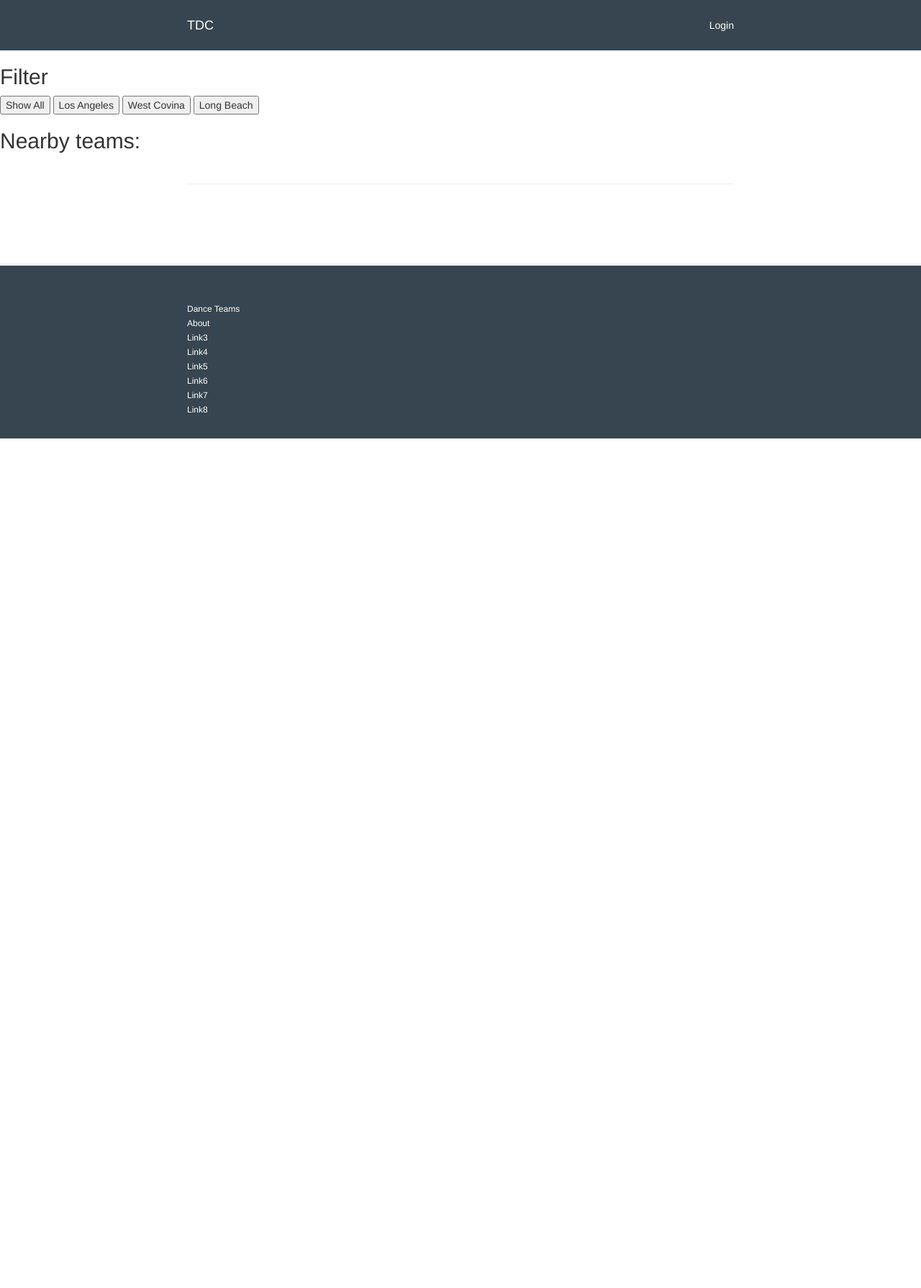
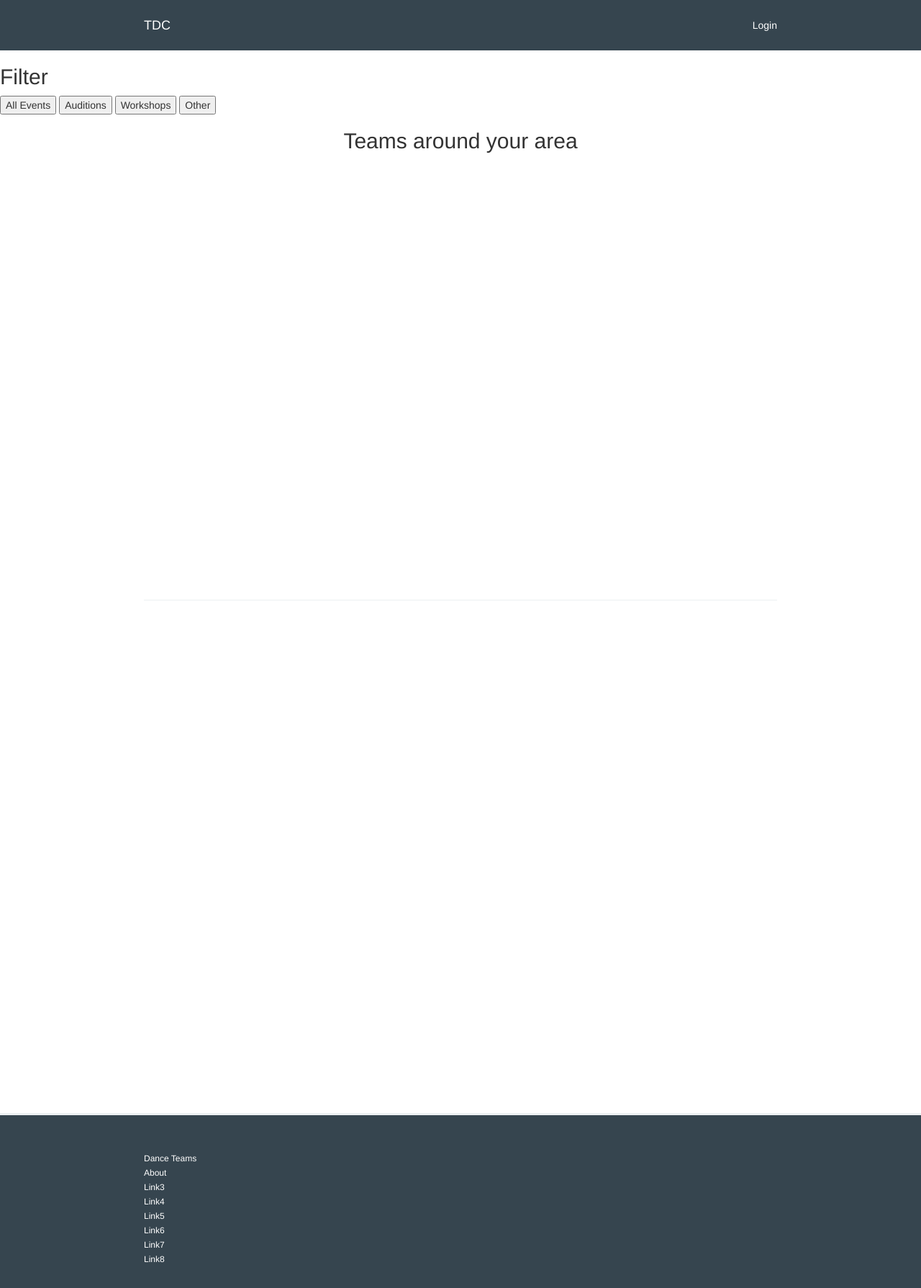
Before and after one commit to rlchung/TheDanceCommunity, a Node server app: page /cities/irvine in a window 1280 px wide. Shown: the whole page at 72% size. Before the commit the page ends 609 px from the top, so only its background shows below. Run offline with Node 20, Linux system fonts and the light colour scheme; the visitor is signed in with stand-in values (Sample User, id 1); data that the repository does not hold is empty; some libraries are stand-ins or nearby versions.

Commit message:
Changed filter categories to event categories

```diff
--- a/app.js
+++ b/app.js
@@ -13,7 +13,9 @@ var express         = require("express"),
     seedDB          = require("./seed"),
     restartData     = require("./restartData"),
     Locality        = require("./locality"),
-    Directories     = require("./directories");
+    Directories     = require("./directories"),
+    natural         = require("natural"),
+    classifier      = new natural.BayesClassifier();
     // Have yet to implement
     // User        = require('./models/user');
 
@@ -32,12 +34,10 @@ app.use(session({
 // seedDB();
 // restartData();
 
-
-
-Team.findByFbId(Directories.teamFbIdDirectory.samahangModern).exec(function(err,team){
-    if(err) console.log(err);
-    else TeamMethods.updateTeam(team[0]._id);
-})
+// Team.findByFbId(Directories.teamFbIdDirectory.samahangModern).exec(function(err,team){
+//     if(err) console.log(err);
+//     else TeamMethods.updateTeam(team[0]._id);
+// })
 
 // Team.findByFbId(Directories.teamFbIdDirectory.samahangModern).populate('events').exec(function(err,team){
 //     if(err) console.log(err);
@@ -52,7 +52,6 @@ var cityFunction = function(req,res){
     var formattedNearbyCity0 = req.session.nearby.formattedNearbyCity0;
     var formattedNearbyCity1 = req.session.nearby.formattedNearbyCity1;
     var formattedNearbyCity2 = req.session.nearby.formattedNearbyCity2;
-
 
     Team.find({location: {$in:[formattedNearbyCity0, formattedNearbyCity1, formattedNearbyCity2]}}).populate('events').exec(function(err,teamsFromDB){
         if(err)
--- a/public/resources/local.js
+++ b/public/resources/local.js
@@ -1,9 +1,12 @@
 /* global $*/
 
 // init Isotope
-var $grid = $('.grid').isotope({
+var $eventGrid = $('.event-grid').isotope({
   itemSelector: '.grid-item',
-  layoutMode: 'fitRows',
+  layoutMode: 'masonry',
+  masonry: {
+    columnWidth: 15
+  },
   getSortData: {
     category: '[data-category]',
     weight: function( itemElem ) {
@@ -17,7 +20,7 @@ var $grid = $('.grid').isotope({
 $('#filters').on( 'click', 'button', function() {
   var filterValue = $( this ).attr('data-filter');
   // use filterFn if matches value
-  $grid.isotope({ filter: filterValue });
+  $eventGrid.isotope({ filter: filterValue });
 });
 
 // change is-checked class on buttons
--- a/public/stylesheets/local.css
+++ b/public/stylesheets/local.css
@@ -20,7 +20,7 @@
 .container {
     width: 100%;
     min-width: 300px;
-    max-width: 780px;
+    max-width: 900px;
     padding: 10px;
     margin-right: auto;
     margin-left: auto;
@@ -38,6 +38,10 @@
     color: white;
 }
 
+.content h2 {
+    text-align: center;
+}
+
 .grid-item {
     position: relative;
     float: left;
@@ -53,9 +57,17 @@ img {
 /*CONTENT*/
 
 .teams {
-  width: 100%;
-  border-bottom: 1px solid #ecf0f1;
-  padding-bottom: 3%;
+    width: 100%;
+    border-bottom: 1px solid #ecf0f1;
+}
+
+.events {
+    width: 100%;
+    padding-top: 20px;
+}
+
+.content section {
+    min-height: 43em;
 }
 
 /*FOOTER*/
--- a/views/cities/local.ejs
+++ b/views/cities/local.ejs
@@ -24,31 +24,35 @@
         <section class="toolbar">
             <h2>Filter</h2>
             <div id="filters" class="button-group">
-                <button class="button is-checked" data-filter="*">Show All</button>
-                <button class="button" data-filter=".losAngeles">Los Angeles</button>
-                <button class="button" data-filter=".westCovina">West Covina</button>
-                <button class="button" data-filter=".longBeach">Long Beach</button>
+                <button class="button is-checked" data-filter="*">All Events</button>
+                <button class="button" data-filter=".audition">Auditions</button>
+                <button class="button" data-filter=".workshop">Workshops</button>
+                <button class="button" data-filter=".other">Other</button>
             </div>
         </section>
 
         <div class="content">
-            <h2> Nearby teams: </h2>
+            <h2> Teams around your area </h2>
             <div class="container">
                 <section class="teams">
-                    <div class="grid">
+                    <div class="team-grid">
                         <% teams.forEach(function(team){ %>
                             <div class="grid-item <%= team.location %>">
-                                <img class="teamThumbnail" src= "<%= team.profilePic%>"/>
+                                <a href="#">
+                                    <img class="teamThumbnail" src= "<%= team.profilePic%>"/>
+                                </a>
                             </div>
                         <% }) %>
                     </div>
                 </section>
                 <section class="events">
-                    <div class="grid">
+                    <div class="event-grid">
                         <% teams.forEach(function(team){ %>
                             <% team.events.forEach(function(event){ %>
-                                <div class="grid-item">
-                                    <img src= "<%= event.cover %>"/>
+                                <div class="grid-item <%= event.category %>" >
+                                    <a href="#">
+                                        <img src= "<%= event.cover %>"/>
+                                    </a>
                                 </div>
                             <% }) %>
                         <% }) %>
```
Also changed, not shown: classifier.js (+25 -2 lines), classifier.json (+1 -1 lines).
